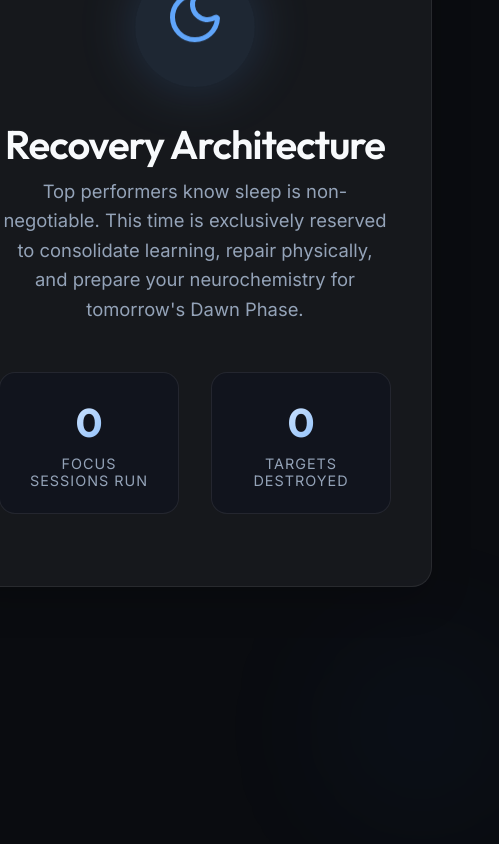
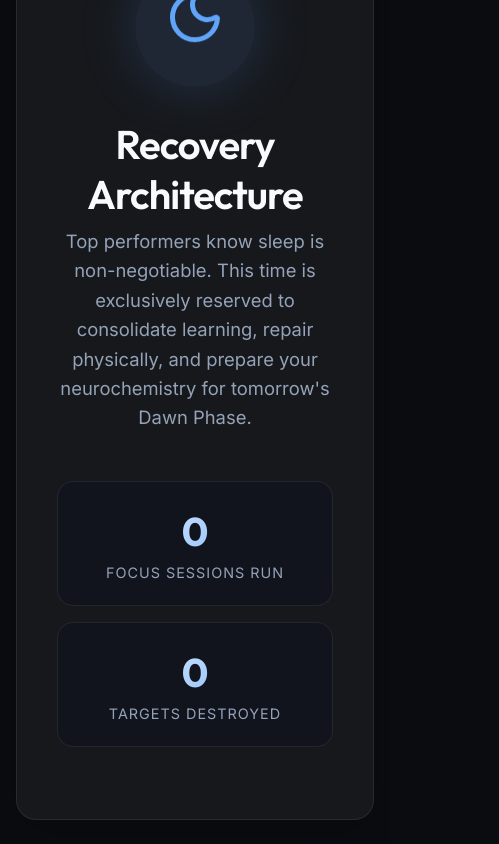
Before and after one commit to sreedhargs89/quattro-dashboard, a React (Vite) app: page / in a window 390 px wide. Shown: the part 1338-2182 px from the top of the page, 499 px wide, since content can reach past the window. Before the commit the page ends 2144 px from the top, so only its background shows below. Built offline with nearby package versions, Linux system fonts and the light colour scheme.

Commit message:
Mobile strict sizing and PWA manifest

```diff
--- a/index.html
+++ b/index.html
@@ -4,7 +4,11 @@
 <head>
   <meta charset="UTF-8" />
   <link rel="icon" type="image/svg+xml" href="/vite.svg" />
-  <meta name="viewport" content="width=device-width, initial-scale=1.0" />
+  <meta name="viewport"
+    content="width=device-width, initial-scale=1.0, maximum-scale=1.0, user-scalable=no, viewport-fit=cover" />
+  <meta name="theme-color" content="#12141d" />
+  <link rel="manifest" href="/manifest.json" />
+  <link rel="apple-touch-icon" href="/vite.svg" />
   <title>Quattro - 4 Mini Days</title>
 </head>
 
--- a/src/App.css
+++ b/src/App.css
@@ -7,12 +7,14 @@
   gap: 2rem;
   z-index: 10;
   position: relative;
+  overflow-x: hidden;
 }
 
 @media (max-width: 600px) {
   .app-container {
     padding: 1.5rem 1rem;
     gap: 1.5rem;
+    max-width: 100vw;
   }
 }
 
@@ -391,10 +393,12 @@
 
 .pomo-modes {
   display: flex;
+  flex-wrap: wrap;
+  justify-content: center;
   gap: 0.5rem;
   background: var(--bg-secondary);
   padding: 0.25rem;
-  border-radius: 50px;
+  border-radius: 20px;
   border: 1px solid var(--glass-border);
 }
 
@@ -402,7 +406,7 @@
   background: transparent;
   color: var(--text-muted);
   font-size: 0.85rem;
-  padding: 0.4rem 1rem;
+  padding: 0.4rem 0.8rem;
   border-radius: 50px;
   transition: all 0.2s ease;
 }
@@ -730,6 +734,7 @@
   display: flex;
   justify-content: center;
   gap: 2rem;
+  flex-wrap: wrap;
 }
 
 .sleep-stat-box {
@@ -740,7 +745,25 @@
   display: flex;
   flex-direction: column;
   gap: 0.5rem;
-  min-width: 180px;
+  flex: 1;
+  min-width: 140px;
+}
+
+@media (max-width: 600px) {
+  .sleep-stats-preview {
+    flex-direction: column;
+    width: 100%;
+    align-items: center;
+    gap: 1rem;
+  }
+
+  .sleep-stat-box {
+    width: 100%;
+  }
+
+  .stat-num {
+    font-size: 2rem;
+  }
 }
 
 .stat-num {
--- a/src/index.css
+++ b/src/index.css
@@ -32,6 +32,10 @@ body {
   display: flex;
   justify-content: center;
   transition: background 1s ease;
+  overscroll-behavior-y: none;
+  /* prevents pull-to-refresh on mobile */
+  -webkit-tap-highlight-color: transparent;
+  /* removes blue tap highlight */
 }
 
 /* Base Utility Classes */
```
Also changed, not shown: public/manifest.json (added).
